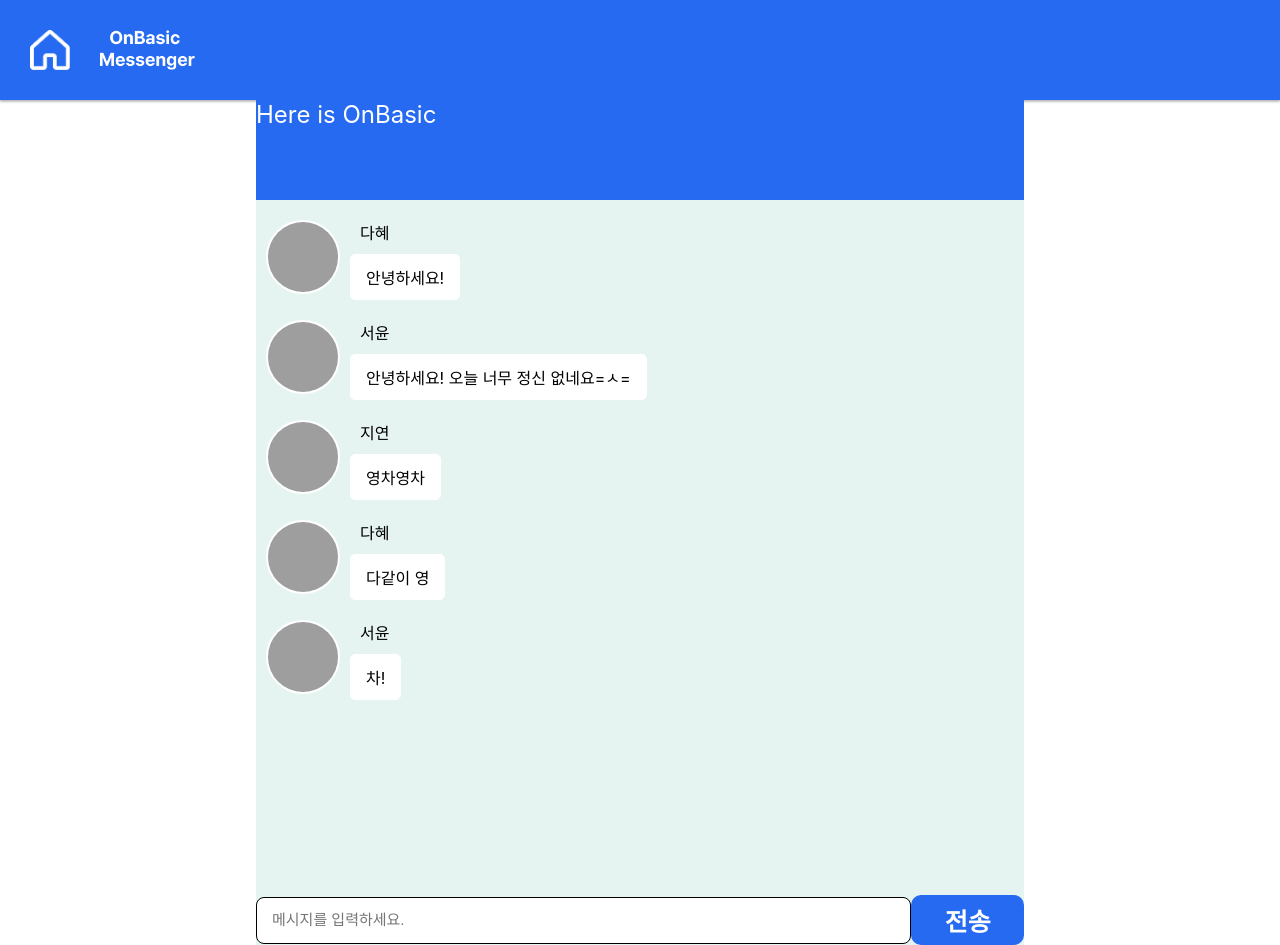
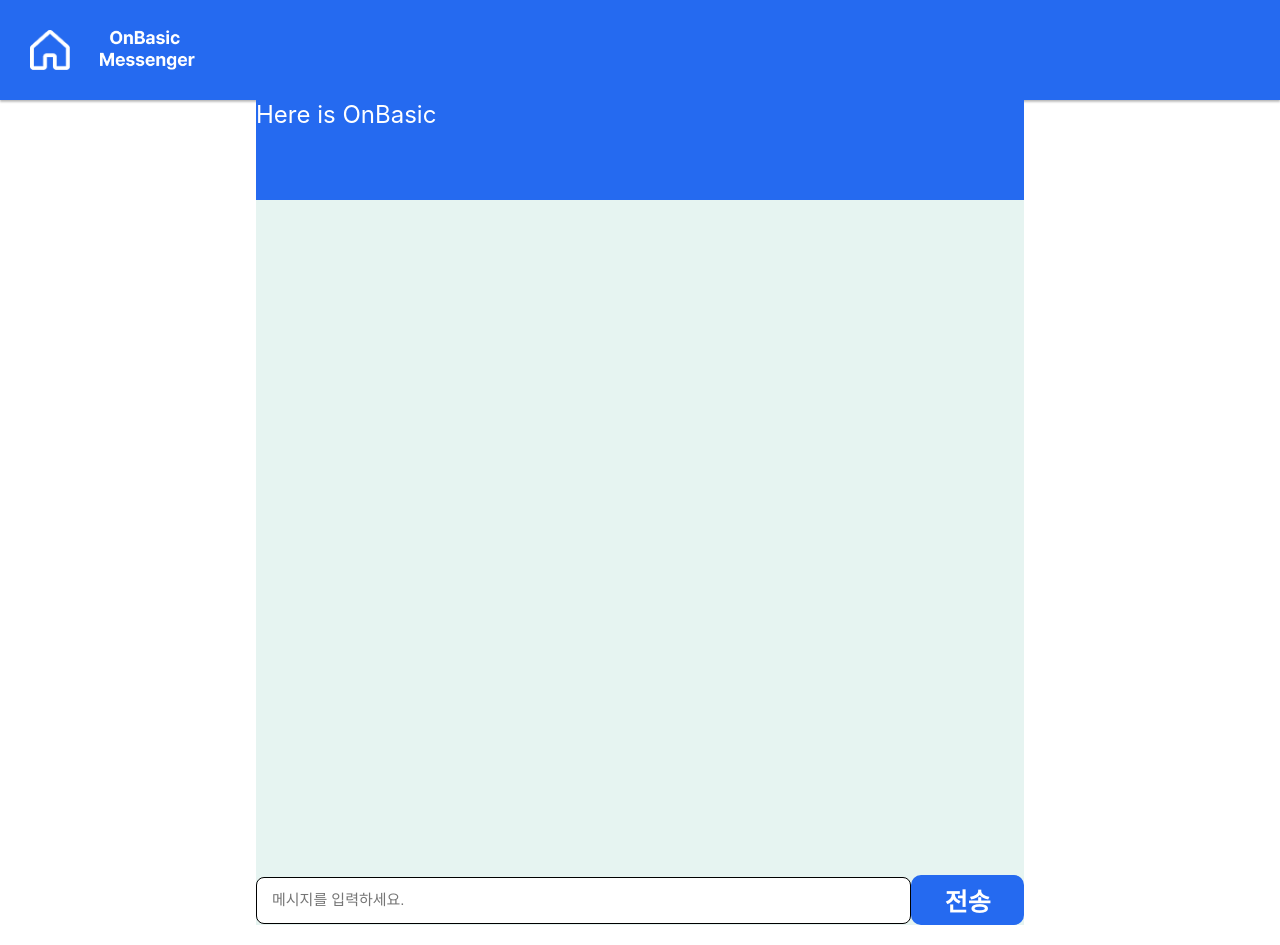
Before and after one commit to On-Basic/OnBasic_Messenger, a React (Create React App) app: page /main in a window 1280 px wide. Built offline with nearby package versions, Linux system fonts and the light colour scheme; grey boxes are pictures that could not be loaded.

Commit message:
Revert "Add: 샘플 대화히스토리 내역 추가"
This reverts commit a8b4cd09f9fbfe8f241044283c664d69fd7f900e.

```diff
--- a/package.json
+++ b/package.json
@@ -3,7 +3,6 @@
   "version": "0.1.0",
   "private": true,
   "dependencies": {
-    "@reduxjs/toolkit": "^1.7.2",
     "@testing-library/jest-dom": "^5.16.2",
     "@testing-library/react": "^12.1.2",
     "@testing-library/user-event": "^13.5.0",
@@ -13,7 +12,6 @@
     "react-router-dom": "^6.2.1",
     "react-scripts": "5.0.0",
     "redux": "^4.1.2",
-    "redux-persist": "^6.0.0",
     "styled-components": "^5.3.3",
     "web-vitals": "^2.1.4"
   },
--- a/src/Components/Main/Chat.jsx
+++ b/src/Components/Main/Chat.jsx
@@ -1,27 +1,33 @@
-import React from 'react';
+import React from 'react'
 import styled from 'styled-components';
 import { PALLETS } from 'Styles/theme';
-import { Input } from 'Components/common/Input';
+import {Input} from 'Components/common/Input';
 import Button from 'Components/common/Button';
-import ChatContentList from 'Components/Messege/ChatContentList';
 import { DaProfile } from 'Assets/Images';
 
 const Chat = () => {
   return (
     <ChatBar>
-      <ChatTitle>Here is OnBasic</ChatTitle>
-      <ChatContentList />
+      <ChatTitle>
+        Here is OnBasic
+      </ChatTitle>
+      <ChatContent />
       <InputContent>
         <Input
           type="text"
           name="ChatContent"
           placeholder="메시지를 입력하세요."
         />
-        <Button width="130px" height="50px" fontSize="25px" Content="전송" />
+        <Button
+          width="130px"
+          height="50px"
+          fontSize="25px"
+          Content="전송"
+        />
       </InputContent>
     </ChatBar>
-  );
-};
+  )
+}
 
 export default Chat;
 
@@ -39,7 +45,10 @@ const ChatTitle = styled.div`
   font-size: 24px;
 `;
 
-const ChatContent = styled.div``;
+const ChatContent = styled.div`
+  height: 675px;
+  overflow-y: scroll;
+`;
 
 const InputContent = styled.div`
   height: 50px;
--- a/src/Components/Messege/ChatContentList.jsx
+++ /dev/null
@@ -1,147 +0,0 @@
-import styled from 'styled-components';
-
-const ChatContentList = (replyData, userId) => {
-  // const [message, setMessage] = useState();
-  // const [isReply, setIsReply] = useState(false);
-
-  //   useEffect(() => {
-  //     if (replyData.id !== 0 && !isReply) {
-  //       setMessage(
-  //         `${replyData.userName}\n` +
-  //           `${replyData.message}\n` +
-  //           `(회신)\n` +
-  //           message
-  //       );
-  //       setIsReply(true);
-  //     }
-  //   }, [replyData]);
-
-  return (
-    <Container>
-      {/* user 1-1*/}
-      <UserWrapper>
-        <div>
-          <ChatMessageProfile
-            src="https://i.pinimg.com/564x/d8/f6/c8/d8f6c8953df073892c77e85f95f150ce.jpg"
-            alt=""
-          />
-        </div>
-        <div>
-          <UserInfo>
-            <UserInfo>다혜</UserInfo>
-          </UserInfo>
-          <ChatMessageContent>
-            <Content>안녕하세요!</Content>
-          </ChatMessageContent>
-        </div>
-      </UserWrapper>
-      {/* user 2-1*/}
-      <UserWrapper>
-        <div>
-          <ChatMessageProfile
-            src="https://i.pinimg.com/564x/7a/d6/42/7ad642b810878fe3ae1b956321722cea.jpg"
-            alt=""
-          />
-        </div>
-        <div>
-          <UserInfo>
-            <UserInfo>서윤</UserInfo>
-          </UserInfo>
-          <ChatMessageContent>
-            <Content>안녕하세요! 오늘 너무 정신 없네요=ㅅ=</Content>
-          </ChatMessageContent>
-        </div>
-      </UserWrapper>
-      {/* user 3-1*/}
-      <UserWrapper>
-        <div>
-          <ChatMessageProfile
-            src="https://i.pinimg.com/564x/12/e2/a3/12e2a389fed908a03c3412a961dd6f7f.jpg"
-            alt=""
-          />
-        </div>
-        <div>
-          <UserInfo>
-            <UserInfo>지연</UserInfo>
-          </UserInfo>
-          <ChatMessageContent>
-            <Content>영차영차</Content>
-          </ChatMessageContent>
-        </div>
-      </UserWrapper>
-      {/* user 1-2*/}
-      <UserWrapper>
-        <div>
-          <ChatMessageProfile
-            src="https://i.pinimg.com/564x/d8/f6/c8/d8f6c8953df073892c77e85f95f150ce.jpg"
-            alt=""
-          />
-        </div>
-        <div>
-          <UserInfo>
-            <UserInfo>다혜</UserInfo>
-          </UserInfo>
-          <ChatMessageContent>
-            <Content>다같이 영</Content>
-          </ChatMessageContent>
-        </div>
-      </UserWrapper>
-      {/* user 2-2*/}
-      <UserWrapper>
-        <div>
-          <ChatMessageProfile
-            src="https://i.pinimg.com/564x/7a/d6/42/7ad642b810878fe3ae1b956321722cea.jpg"
-            alt=""
-          />
-        </div>
-        <div>
-          <UserInfo>
-            <UserInfo>서윤</UserInfo>
-          </UserInfo>
-          <ChatMessageContent>
-            <Content>차!</Content>
-          </ChatMessageContent>
-        </div>
-      </UserWrapper>
-    </Container>
-  );
-};
-
-export default ChatContentList;
-
-const Container = styled.div`
-  padding: 10px;
-  z-index: 10;
-  height: 675px;
-  overflow-y: scroll;
-`;
-
-const UserWrapper = styled.div`
-  display: flex;
-  margin: 10px 0;
-`;
-
-const ChatMessageProfile = styled.img`
-  object-fit: cover;
-  width: 70px;
-  height: 70px;
-  border: 2px solid white;
-  border-radius: 50%;
-`;
-
-const UserInfo = styled.div`
-  margin-left: 10px;
-`;
-
-const ChatMessageContent = styled.div`
-  flex: 1;
-  margin: 10px;
-  padding: 5px;
-  background-color: white;
-  border: 1px solid white;
-  border-radius: 5px;
-`;
-
-const Content = styled.div`
-  margin: 5px 10px;
-`;
--- a/src/Pages/MainPage.jsx
+++ b/src/Pages/MainPage.jsx
@@ -8,7 +8,7 @@ const MainPage = () => {
       <Header />
       <Chat />
     </>
-  );
-};
+  )
+}
 
-export default MainPage;
+export default MainPage
--- /dev/null
+++ b/src/Redux/actions/type.js
@@ -0,0 +1 @@
+export const USER_LOGIN = 'USER_LOGIN';
--- a/src/index.js
+++ b/src/index.js
@@ -3,7 +3,7 @@ import ReactDOM from 'react-dom';
 import './index.css';
 import App from './App';
 import { Provider } from 'react-redux';
-import { store } from 'Store/actions/use_actionr';
+import { store } from 'Redux/user';
 
 ReactDOM.render(
   <Provider store={store}>
```
Also changed, not shown: public/data/userData.js (added, +14 -0 lines), src/Components/Messege/MessageInputArea.jsx (deleted, +0 -17 lines), src/Store/actions/message_action.js (deleted, +0 -35 lines), src/Store/actions/type_action.js (deleted, +0 -7 lines), src/Utils/Constant/sampleData.js (deleted, +0 -57 lines), src/Redux/user.js (renamed from src/Store/actions/use_actionr.js), 2 other files (tests, documents, lock files or other folders).
